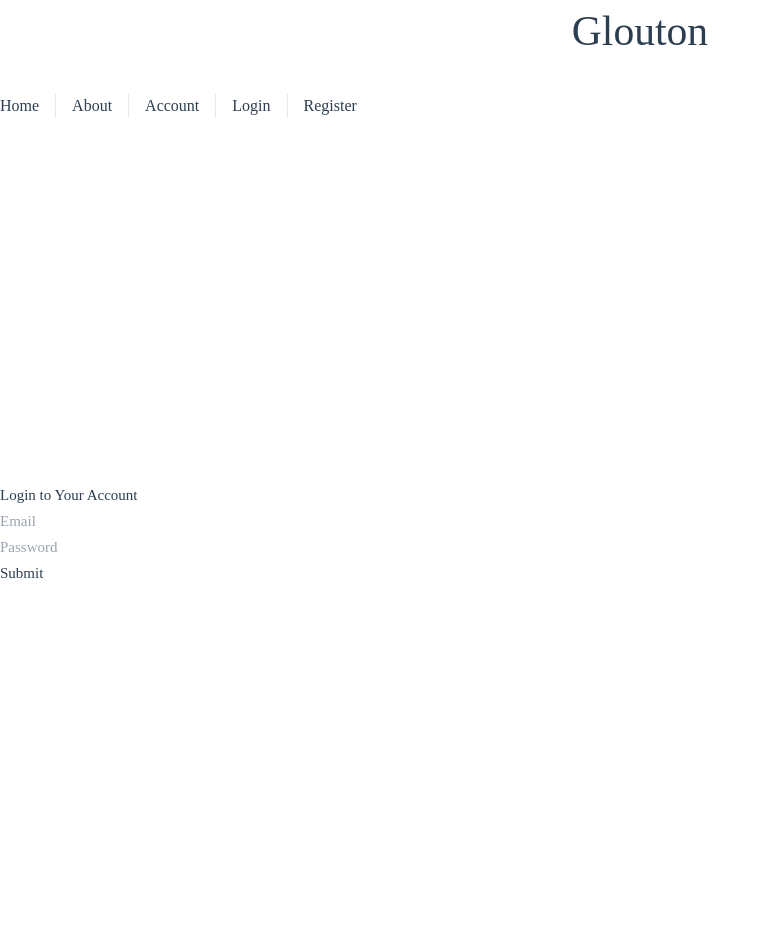
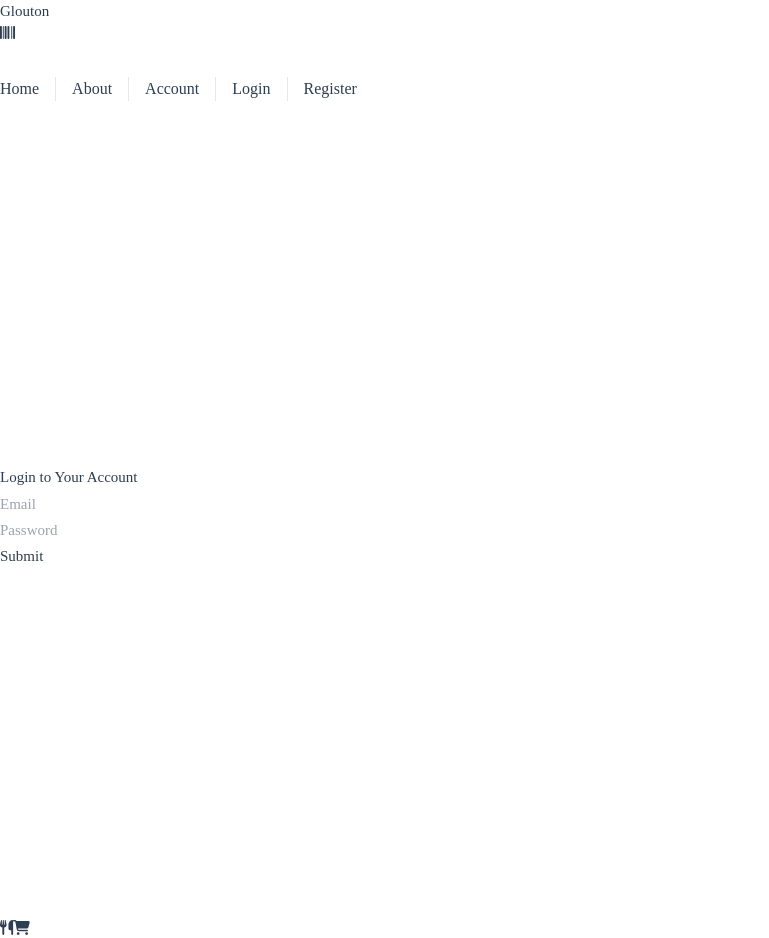
Before and after one commit to ThomasBerranger/Glouton-Front, a Vue app: page /login in a window 1280 px wide. Shown: the top 938 px of the page, without its empty margins (0-769 px from the left). Built offline with nearby package versions, Linux system fonts and the light colour scheme; no server answers; a web font is replaced by a local one.

Commit message:
fontawesome integration

```diff
--- a/package.json
+++ b/package.json
@@ -8,6 +8,11 @@
     "preview": "vite preview"
   },
   "dependencies": {
+    "@fortawesome/fontawesome-svg-core": "^6.4.0",
+    "@fortawesome/free-brands-svg-icons": "^6.4.0",
+    "@fortawesome/free-regular-svg-icons": "^6.4.0",
+    "@fortawesome/free-solid-svg-icons": "^6.4.0",
+    "@fortawesome/vue-fontawesome": "^3.0.3",
     "axios": "^1.4.0",
     "firebase": "^9.23.0",
     "html5-qrcode": "^2.3.8",
--- a/src/App.vue
+++ b/src/App.vue
@@ -69,11 +69,14 @@ const navigation = {
 
   <RouterView/>
 
+
   <footer class="fixed bottom-0 w-full pb-4">
     <div class="flex justify-evenly">
-      <a v-for="item in navigation.social" :key="item.name" :href="item.href" class="text-gray-400 hover:text-gray-500">
-        <span class="sr-only">{{ item.name }}</span>
-        <component :is="item.icon" class="h-6 w-6" aria-hidden="true"/>
+      <a href="#" class="text-gray-500">
+        <font-awesome-icon icon="fa-solid fa-utensils" class="text-2xl text-gray-600"/>
+      </a>
+      <a href="#" class="text-gray-500">
+        <font-awesome-icon icon="fa-solid fa-cart-shopping" class="text-2xl text-gray-400"/>
       </a>
     </div>
   </footer>
--- a/src/components/HelloWorld.vue
+++ b/src/components/HelloWorld.vue
@@ -8,14 +8,11 @@ defineProps({
 </script>
 
 <template>
-  <h1 class="font-title font-bold">{{ msg }}</h1>
+  <div class="w-full flex justify-between items-baseline px-4">
+    <h1 class="font-title font-bold text-4xl mt-2">{{ msg }}</h1>
+    <font-awesome-icon icon="fa-solid fa-barcode" class="text-3xl text-gray-600"/>
+  </div>
 </template>
 
 <style scoped>
-
-h1 {
-  width: 100vw;
-  text-align: center;
-  font-size: 2.6rem;
-}
 </style>
--- a/src/main.js
+++ b/src/main.js
@@ -6,10 +6,18 @@ import router from './router'
 import firebase from "firebase/compat/app";
 import firebaseConfig from "./config/firebase";
 
+import {library} from '@fortawesome/fontawesome-svg-core'
+import {FontAwesomeIcon} from '@fortawesome/vue-fontawesome'
+import {faBarcode, faCartShopping, faUtensils} from '@fortawesome/free-solid-svg-icons'
+
+library.add(faBarcode, faCartShopping, faUtensils)
+
 firebase.initializeApp(firebaseConfig);
 
 const app = createApp(App)
 
 app.use(router)
 
+app.component('font-awesome-icon', FontAwesomeIcon)
+
 app.mount('#app')
```
Also changed, not shown: 1 other file (tests, documents, lock files or other folders).
